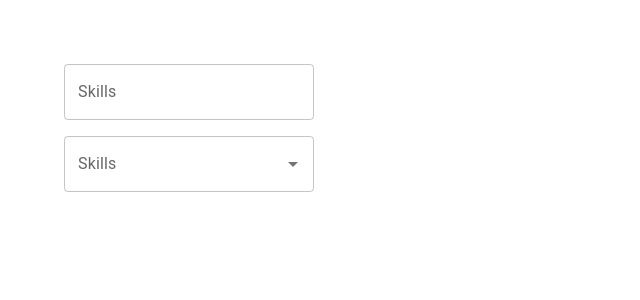
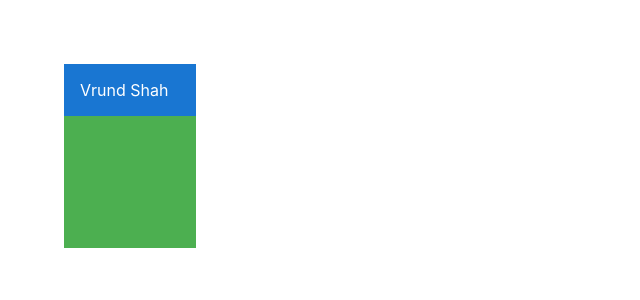
Before and after one commit to Vrund9/materialDemo, a React (Create React App) app: page / in a window 1280 px wide. Shown: the top 300 px of the page, without its empty margins (0-640 px from the left). Built offline with nearby package versions, Linux system fonts and the light colour scheme.

Commit message:
feat: 🎸 Box added

```diff
--- a/src/App.tsx
+++ b/src/App.tsx
@@ -1,5 +1,6 @@
 import './App.css';
-import MuiAutoComplete from './components/MuiAutoComplete';
+import MuiLayout from './components/MuiLayout';
+// import MuiAutoComplete from './components/MuiAutoComplete';
 // import MuiRatings from './components/MuiRatings';
 // import { MuiSwitch } from './components/MuiSwitch';
 // import MuiCheckbox from './components/MuiCheckbox';
@@ -20,7 +21,8 @@
       {/* <MuiCheckbox /> */}
       {/* <MuiSwitch /> */}
       {/* <MuiRatings /> */}
-      <MuiAutoComplete />
+      {/* <MuiAutoComplete /> */}
+      <MuiLayout />
     </div>
   );
 }
--- /dev/null
+++ b/src/components/MuiLayout.tsx
@@ -0,0 +1,24 @@
+import { Box } from '@mui/material'
+
+const MuiLayout = () => {
+  return (
+    <>
+
+      <Box sx={{
+        backgroundColor: 'primary.main',
+        color: 'white',
+        height: '20px',
+        width: '100px',
+        padding: '16px',
+        '&:hover': {
+          backgroundColor: 'primary.light'
+        }
+      }}>Vrund Shah</Box>
+      <Box display="flex" height="100px" width="100px" bgcolor="success.light" p={2}>
+
+      </Box>
+    </>
+  )
+}
+
+export default MuiLayout
```
